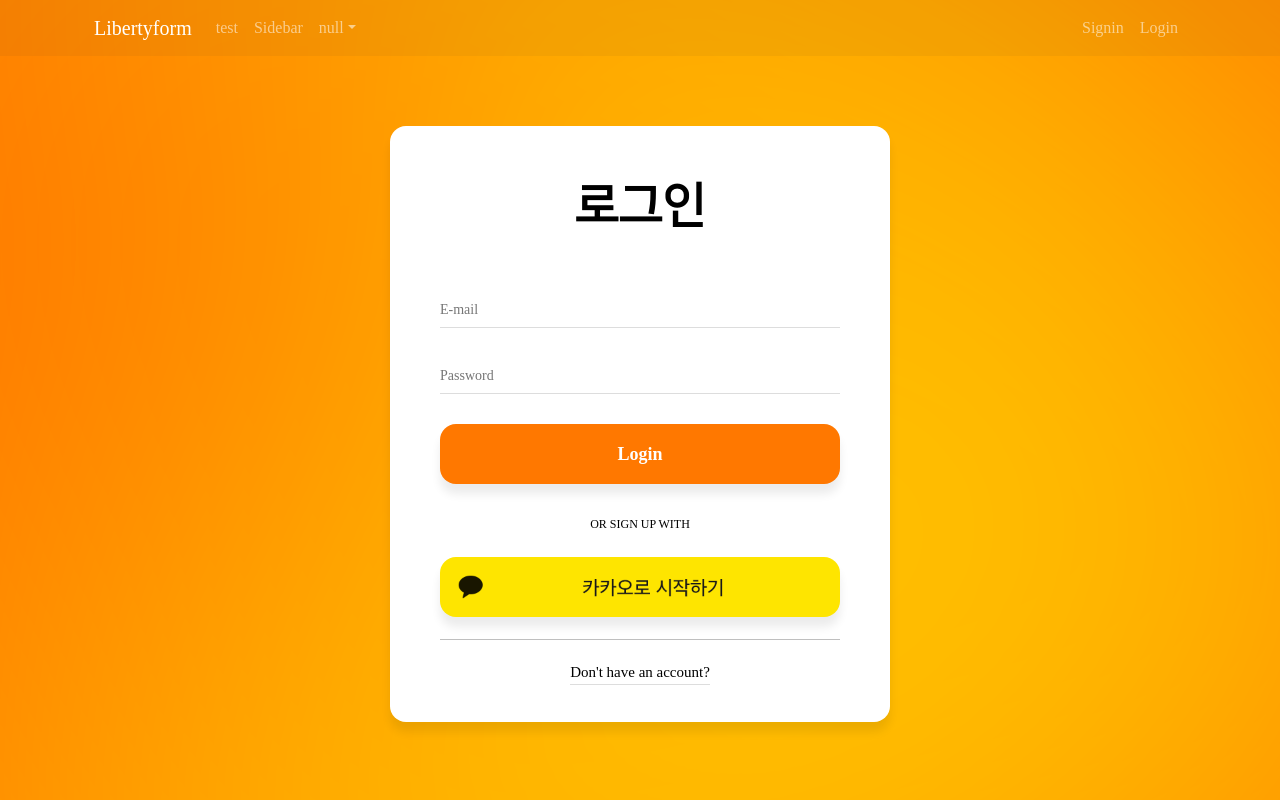
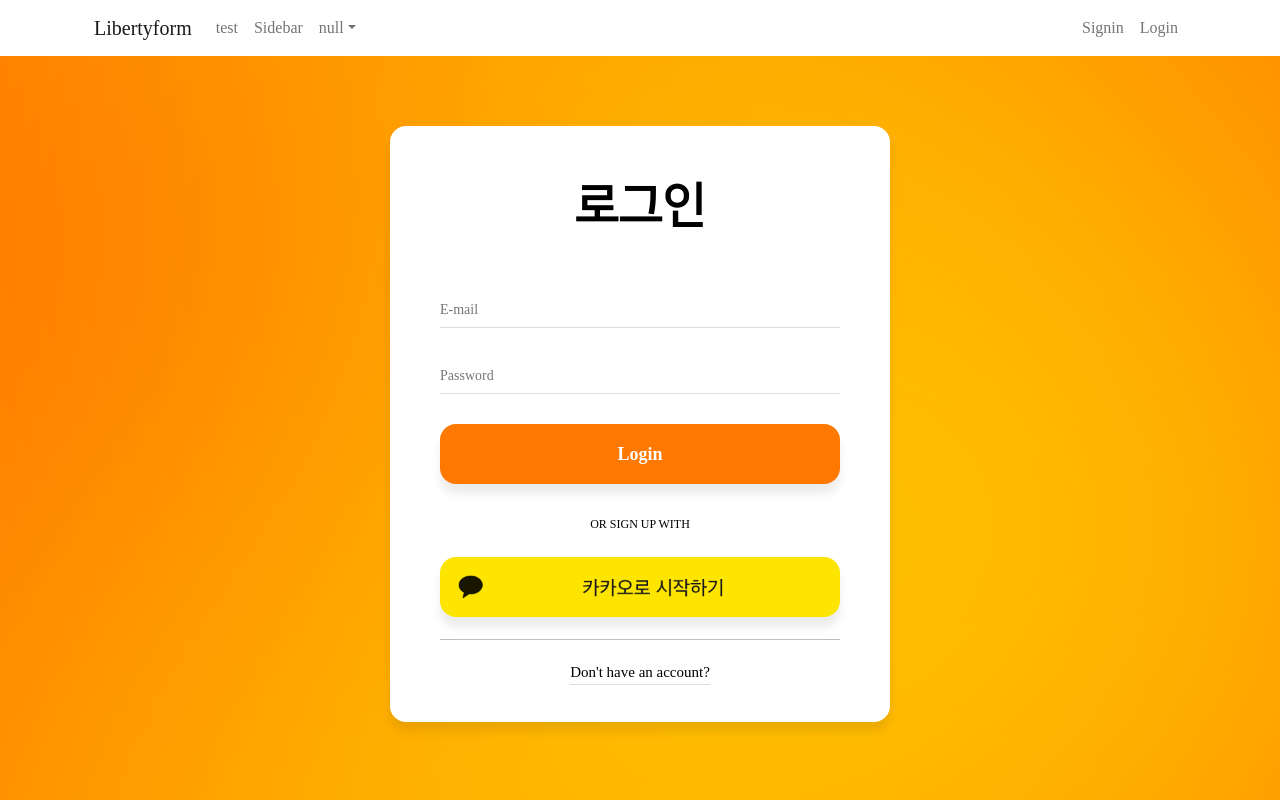
Before and after one commit to Gachon-Kakao-Enterprise-Group-7/libertyForm-WEB, a React (Create React App) app: page /dashboard in a window 1280 px wide. Built offline with nearby package versions, Linux system fonts and the light colour scheme; a web font is replaced by a local one.

Commit message:
[DESIGN] 경로에 따른 NAVBAR 색상 변경

```diff
--- a/src/components/Main.js
+++ b/src/components/Main.js
@@ -113,6 +113,15 @@ function Main() {
     const [vantaEffect, setVantaEffect] = useState(0);
     const vantaRef = useRef(null);
 
+    const isLogin = () =>{
+        if(localStorage.getItem('email')){
+            document.location.href ='/dashboard'
+        }
+        else{
+            document.location.href='/login'
+        }
+    }
+
     useEffect(() => {
         if (!vantaEffect) {
             setVantaEffect(
@@ -143,7 +152,7 @@ function Main() {
 
             <Bodydiv >
                 <Link to="/dashboard">
-                    <Mainbutton onClick={() => { console.log('시작하기 클릭') }}>
+                    <Mainbutton onClick={isLogin}>
                         시작하기
                     </Mainbutton>
                 </Link>
--- a/src/components/Navs.js
+++ b/src/components/Navs.js
@@ -1,21 +1,23 @@
-import React from 'react';
+import React, { useEffect } from 'react';
 
 //react-bootstrap
 import Container from 'react-bootstrap/Container';
 import Nav from 'react-bootstrap/Nav';
 import Navbar from 'react-bootstrap/Navbar';
 import NavDropdown from 'react-bootstrap/NavDropdown';
-import { useDispatch } from 'react-redux';
 import styled from 'styled-components';
+import { useLocation } from 'react-router-dom';
 
 
 const StyledNavbar = styled(Navbar)`
-    background-color: rgb(37 37 37 / 5%);
+    background-color : ${props => props.pathname === '/' || props.pathname === '/login' || props.pathname === '/Signin' ? 'rgb(37 37 37 / 5%)' : 'white'};
 `
+
 
 function Navs() {
 
-    const dispatch = useDispatch()
+    const pathname = useLocation().pathname
+
 
     const onLogout = () => {
         // sessionStorage 에 email 로 저장되어있는 아이템을 삭제한다.
@@ -29,12 +31,12 @@ function Navs() {
     }
 
     return (
-        <StyledNavbar collapseOnSelect expand="lg" variant="dark" >
+        <StyledNavbar pathname={pathname} collapseOnSelect expand="lg" variant={pathname==='/' || pathname==='/login' || pathname==='/Signin' ? 'dark':'light'} >
             <Container>
                 {/* <Logo to = "/"></Logo> */}
-                <Navbar.Brand href="/">Libertyform</Navbar.Brand>
+                <Navbar.Brand href="/">Libertyform</Navbar.Brand >
                 <Navbar.Toggle aria-controls="responsive-navbar-nav" />
-                <Navbar.Collapse id="responsive-navbar-nav">
+                <Navbar.Collapse   id="responsive-navbar-nav">
                     <Nav className="me-auto">
                         <Nav.Link href="/Dashboard_prev">test</Nav.Link>
                         <Nav.Link href="/SideBar">Sidebar</Nav.Link>
@@ -46,10 +48,10 @@ function Navs() {
                             <NavDropdown.Item href="#action/3.4">Separated link</NavDropdown.Item>
                         </NavDropdown>
                     </Nav>
-                    <Nav>
+                    <Nav >
                         {/*localStorage의 값을 확인해서 존재하면 실행시킴  */}
                         {localStorage.getItem('email') ? <>
-                            <NavDropdown title={`반갑습니다! ${localStorage.getItem('name')}님`} id="collasible-nav-dropdown">
+                            <NavDropdown styled={{color:'black !important'}} title={`반갑습니다! ${localStorage.getItem('name')}님`} id="collasible-nav-dropdown">
                                 <NavDropdown.Item href="/null1">Action1</NavDropdown.Item>
                                 <NavDropdown.Item href="/null2">Action2</NavDropdown.Item>
                                 <NavDropdown.Item href="/null3">Action3</NavDropdown.Item>
```
